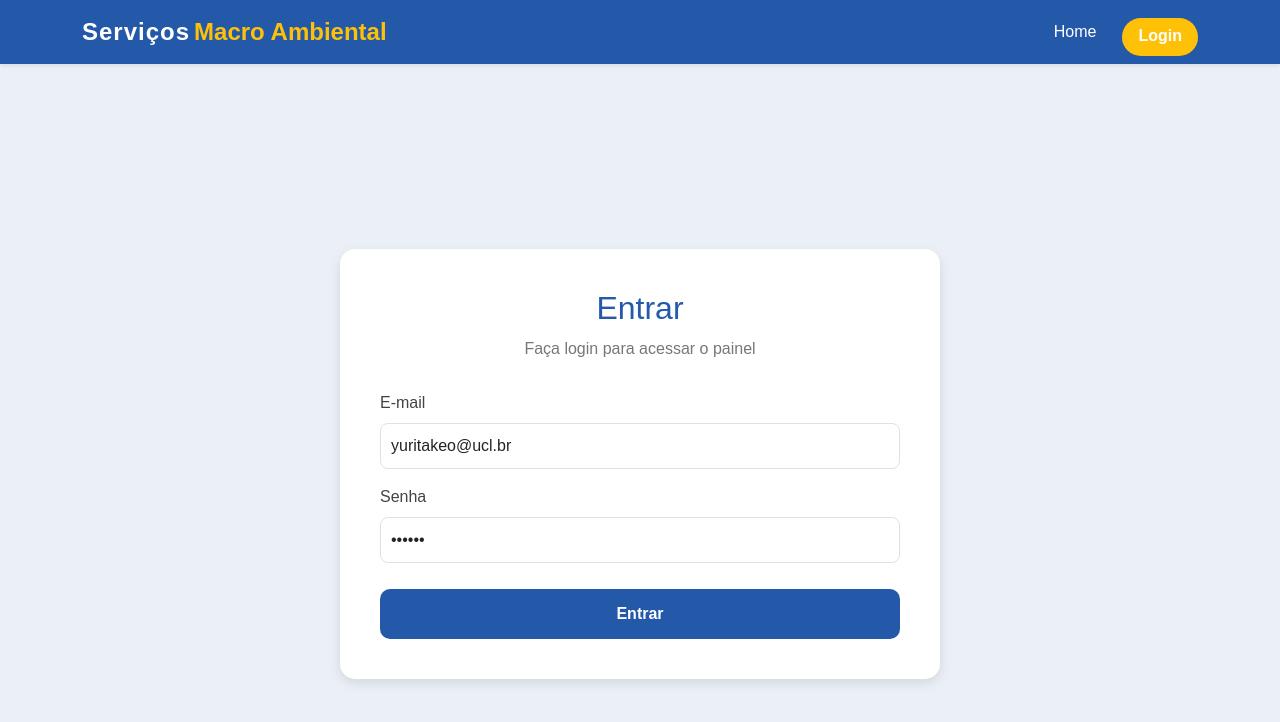
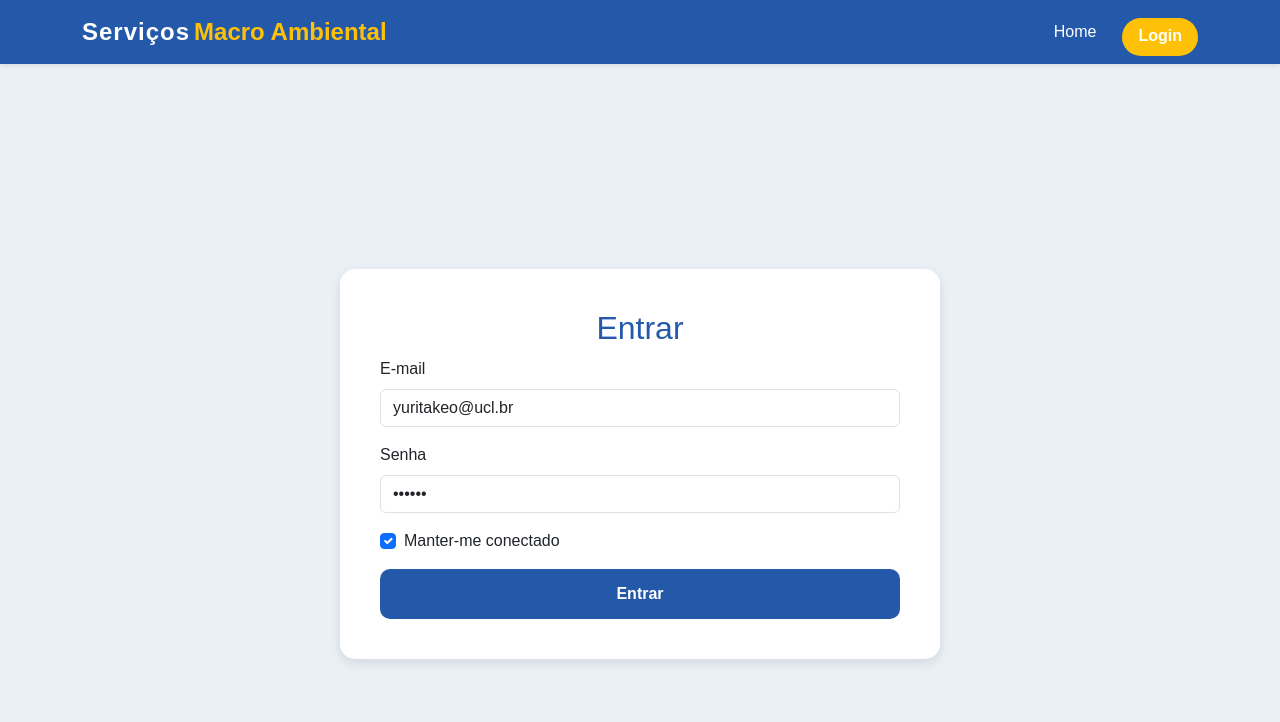
Before and after one commit to ambientmacro/macro-app-frota, a React (Vite) app: page /login in a window 1280 px wide. Shown: the top 722 px of the page. Built offline with nearby package versions, Linux system fonts and the light colour scheme; no server answers.

Commit message:
Ajustando login informando de manter conectado

```diff
--- a/src/pages/public/Login.tsx
+++ b/src/pages/public/Login.tsx
@@ -1,6 +1,6 @@
 import Swal from 'sweetalert2';
 import React, { useState } from 'react';
-import { createUserWithEmailAndPassword, signInWithEmailAndPassword } from 'firebase/auth';
+import { createUserWithEmailAndPassword, signInWithEmailAndPassword, setPersistence, browserLocalPersistence, browserSessionPersistence } from 'firebase/auth';
 import { useNavigate } from 'react-router-dom';
 import { useUser } from '../../contexts/UserContext';
 import { colorAzul, colorBranco } from '../../values/colors';
@@ -13,6 +13,8 @@ const Login = () => {
   const [senha, setSenha] = useState('123456');
   const [confirmarSenha, setConfirmarSenha] = useState('');
   const [nome, setNome] = useState('');
+  const [lembrar, setLembrar] = useState(true); // 🔥 NOVO
+
   const { setUser } = useUser();
   const navigate = useNavigate();
 
@@ -32,31 +34,25 @@ const Login = () => {
     }
 
     try {
+      // 🔥 DEFINIR SE O USUÁRIO FICA LOGADO OU NÃO
+      await setPersistence(auth, lembrar ? browserLocalPersistence : browserSessionPersistence);
+
       if (isLogin) {
         const userCredential = await signInWithEmailAndPassword(auth, email, senha);
+
         setUser({
           email: userCredential.user.email,
           uid: userCredential.user.uid,
           displayName: userCredential.user.displayName,
         });
-        // Swal.fire({
-        //   title: '🎉 Bem-vindo!',
-        //   text: `Que bom te ver por aqui, ${userCredential.user.email}! 🚀`,
-        //   icon: 'success',
-        //   confirmButtonText: 'Vamos lá!',
-        //   timer: 3500,
-        //   timerProgressBar: true,
-        //   showCancelButton: true,
-        //   cancelButtonText: 'Explorar primeiro',
-        //   background: '#f5f5f5',
-        // });
+
         navigate('/dashboard');
       } else {
         if (senha !== confirmarSenha) {
           Swal.fire({
             icon: 'error',
             title: '⚠️ Erro!',
-            text: 'As senhas não coincidem. Verifique e tente novamente.',
+            text: 'As senhas não coincidem.',
             confirmButtonText: 'OK',
           });
           return;
@@ -75,25 +71,21 @@ const Login = () => {
         const userCredential = await createUserWithEmailAndPassword(auth, email, senha);
         const uid = userCredential.user.uid;
 
-        // Atualiza o contexto
-        setUser(
-          {
-            email: userCredential.user.email,
-            uid: uid,
-            displayName: userCredential.user.displayName,
-          }
-        );
+        setUser({
+          email: userCredential.user.email,
+          uid: uid,
+          displayName: nome,
+        });
 
-        // Salva os dados do cliente no Firestore usando o UID como ID do documento
         await setDoc(doc(db, 'clientes', uid), {
           nome,
           email,
-          endereco: '', // inicial vazio para ser editado depois
+          endereco: '',
         });
 
         Swal.fire({
           title: '🥳 Cadastro realizado!',
-          text: `Seja bem-vindo(a), ${nome}! Aproveite a melhor experiência 🚀`,
+          text: `Seja bem-vindo(a), ${nome}!`,
           icon: 'success',
           confirmButtonText: 'Vamos lá!',
           timer: 3500,
@@ -105,17 +97,11 @@ const Login = () => {
     } catch (error: any) {
       let mensagem = 'Erro ao autenticar.';
 
-      if (error.code === 'auth/email-already-in-use') {
-        mensagem = 'Este e-mail já está em uso. Tente fazer login ou use outro e-mail.';
-      } else if (error.code === 'auth/invalid-email') {
-        mensagem = 'O e-mail informado é inválido. Verifique e tente novamente.';
-      } else if (error.code === 'auth/weak-password') {
-        mensagem = 'A senha é muito fraca. Use pelo menos 6 caracteres.';
-      } else if (error.code === 'auth/user-not-found') {
-        mensagem = 'Usuário não encontrado. Verifique o e-mail ou cadastre-se.';
-      } else if (error.code === 'auth/wrong-password') {
-        mensagem = 'Senha incorreta. Tente novamente.';
-      }
+      if (error.code === 'auth/email-already-in-use') mensagem = 'Este e-mail já está em uso.';
+      if (error.code === 'auth/invalid-email') mensagem = 'E-mail inválido.';
+      if (error.code === 'auth/weak-password') mensagem = 'Senha muito fraca.';
+      if (error.code === 'auth/user-not-found') mensagem = 'Usuário não encontrado.';
+      if (error.code === 'auth/wrong-password') mensagem = 'Senha incorreta.';
 
       Swal.fire({
         icon: 'error',
@@ -146,68 +132,72 @@ const Login = () => {
         <h2 style={{ color: colorAzul, marginBottom: '10px', textAlign: 'center' }}>
           {isLogin ? 'Entrar' : 'Criar conta'}
         </h2>
-        <p style={{ color: '#777', textAlign: 'center', marginBottom: '30px' }}>
-          {isLogin
-            ? 'Faça login para acessar o painel'
-            : 'Preencha os campos abaixo para se cadastrar'}
-        </p>
 
         <form onSubmit={handleSubmit}>
+          {/* EMAIL */}
           <div className='mb-3'>
-            <label className='form-label' style={{ color: '#444' }}>E-mail</label>
+            <label className='form-label'>E-mail</label>
             <input
               type='email'
               className='form-control'
               value={email}
               onChange={(e) => setEmail(e.target.value)}
-              placeholder='exemplo@dominio.com'
               required
-              style={{ padding: '10px', borderRadius: '8px' }}
             />
           </div>
 
+          {/* SENHA */}
           <div className='mb-3'>
-            <label className='form-label' style={{ color: '#444' }}>Senha</label>
+            <label className='form-label'>Senha</label>
             <input
               type='password'
               className='form-control'
               value={senha}
               onChange={(e) => setSenha(e.target.value)}
-              placeholder='Digite sua senha'
               required
-              style={{ padding: '10px', borderRadius: '8px' }}
             />
           </div>
 
+          {/* CONFIRMAR SENHA */}
           {!isLogin && (
             <>
               <div className='mb-3'>
-                <label className='form-label' style={{ color: '#444' }}>Confirme sua senha</label>
+                <label className='form-label'>Confirme sua senha</label>
                 <input
                   type='password'
                   className='form-control'
                   value={confirmarSenha}
                   onChange={(e) => setConfirmarSenha(e.target.value)}
-                  placeholder='Confirme sua senha'
                   required
-                  style={{ padding: '10px', borderRadius: '8px' }}
                 />
               </div>
 
               <div className='mb-3'>
-                <label className='form-label' style={{ color: '#444' }}>Seu nome</label>
+                <label className='form-label'>Seu nome</label>
                 <input
                   type='text'
                   className='form-control'
                   value={nome}
                   onChange={(e) => setNome(e.target.value)}
-                  placeholder='Digite seu nome completo'
                   required
-                  style={{ padding: '10px', borderRadius: '8px' }}
                 />
               </div>
             </>
           )}
+
+          {/* 🔥 CHECKBOX LEMBRAR-ME */}
+          <div className="form-check mb-3">
+            <input
+              className="form-check-input"
+              type="checkbox"
+              checked={lembrar}
+              onChange={() => setLembrar(!lembrar)}
+              id="lembrarCheck"
+            />
+            <label className="form-check-label" htmlFor="lembrarCheck">
+              Manter-me conectado
+            </label>
+          </div>
 
           <button
             type='submit'
@@ -218,36 +208,11 @@ const Login = () => {
               padding: '12px',
               borderRadius: '10px',
               fontWeight: 'bold',
-              fontSize: '16px',
-              marginTop: '10px',
-              transition: '0.3s ease',
             }}
           >
             {isLogin ? 'Entrar' : 'Cadastrar'}
           </button>
         </form>
-
-        {/* TIRANDO A OPÇÃO DE SE CADASTRAR PUBLICAMENTE */}
-        {/* <div style={{ marginTop: '25px', textAlign: 'center' }}>
-          <span style={{ color: '#666' }}>
-            {isLogin ? 'Não tem uma conta?' : 'Já possui uma conta?'}
-          </span>
-          <br />
-          <button
-            onClick={handleToggle}
-            style={{
-              background: 'transparent',
-              border: 'none',
-              color: colorAzul,
-              fontWeight: 'bold',
-              marginTop: '10px',
-              cursor: 'pointer',
-              fontSize: '15px',
-            }}
-          >
-            {isLogin ? 'Cadastre-se' : 'Fazer login'}
-          </button>
-        </div> */}
       </div>
     </div>
   );
```
